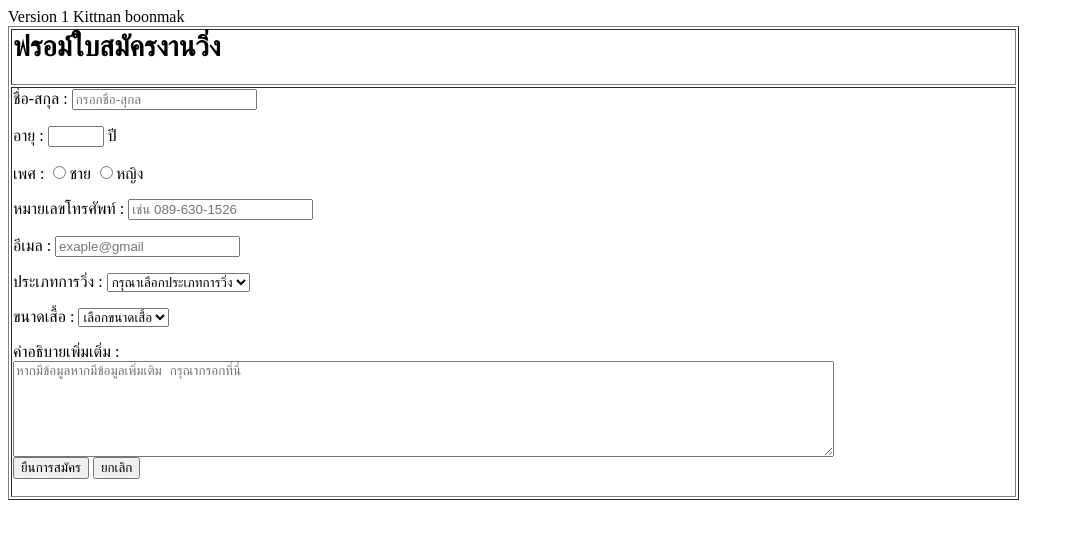
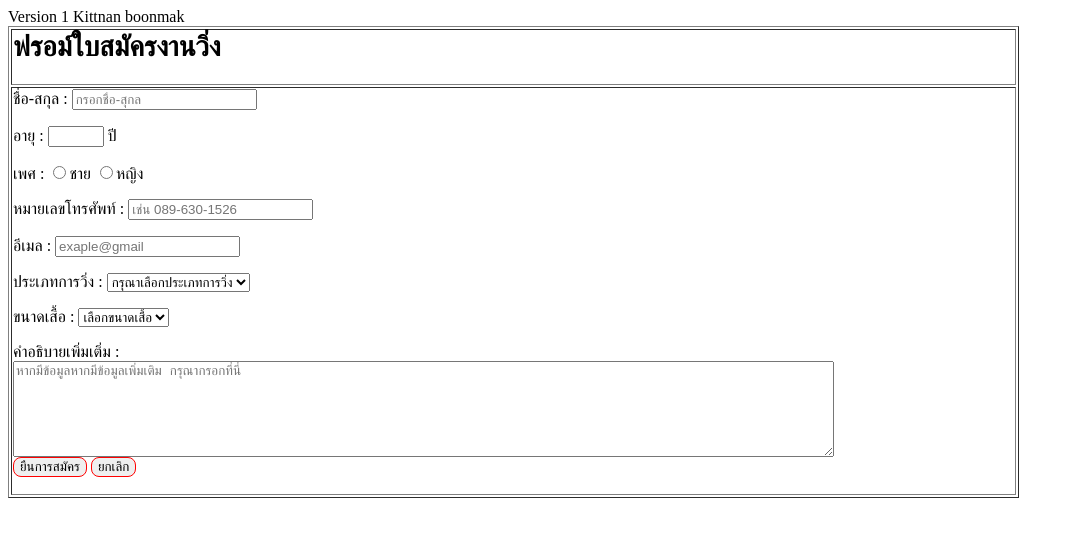
Before and after one commit to KITTNANna888/DevOps7_6, a plain HTML site: page index.html in a window 1280 px wide. Shown: the whole page, without its empty margins (0-1074 px from the left). Drawn offline with Linux system fonts and the light colour scheme.

Commit message:
Add CSS/2 index.html

```diff
--- a/index.html
+++ b/index.html
@@ -7,6 +7,11 @@
             font-size : 28px;
             font-color : blue;
         }
+    .btn {
+        backgtound-color : pink;
+        border : solid,red,1px;
+        border-radius : 8px;
+    }
     </style>
 </head>
 <body>
@@ -55,8 +60,8 @@
     <label>คำอธิบายเพิ่มเติ่ม : </label><br>
     <textarea cols="100" rows="6" placeholder="หากมีข้อมูลหากมีข้อมูลเพิ่มเติม กรุณากรอกที่นี่"></textarea>
     <br>
-    <input type="submit" value="ยืนการสมัคร">
-    <input type="reset" value="ยกเลิก">
+    <input type="submit" value="ยืนการสมัคร" class="btn">
+    <input type="reset" value="ยกเลิก" class="btn">
     </form>
     </td>
     </tr>
```
